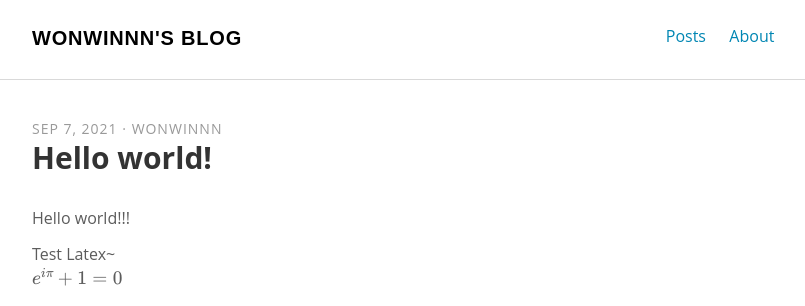
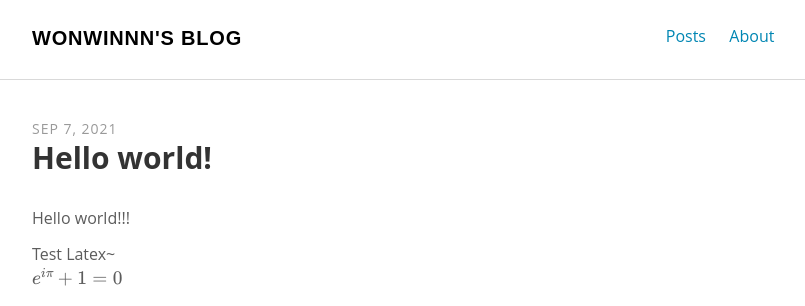
Before and after one commit to wonwinnn/wonwinnn.github.io, a Jekyll site: the page built from _posts/2021-09-07-hello-world.md, in a window 1280 px wide. Shown: the top 306 px of the page, without its empty margins (232-1037 px from the left). Built offline with Jekyll 4.4.1, drawn with Linux system fonts in a browser that asks for light colours; some web fonts are replaced.

Commit message:
Update post.html

```diff
--- a/_layouts/post.html
+++ b/_layouts/post.html
@@ -4,7 +4,7 @@ layout: default
 
 <article class="post container" itemscope itemtype="http://schema.org/BlogPosting">
   <header class="post-header">
-    <p class="post-meta"><time datetime="{{ page.date | date_to_xmlschema }}" itemprop="datePublished">{{ page.date | date: "%b %-d, %Y" }}</time>{% if page.author %} &middot; <span itemprop="author" itemscope itemtype="http://schema.org/Person"><span itemprop="name">{{ page.author }}</span></span>{% endif %}</p>
+    <p class="post-meta"><time datetime="{{ page.date | date_to_xmlschema }}" itemprop="datePublished">{{ page.date | date: "%b %-d, %Y" }}</time></p>
     <h1 class="post-title" itemprop="name headline">{{ page.title }}</h1>
   </header>
   <div class="post-content" itemprop="articleBody">
```
